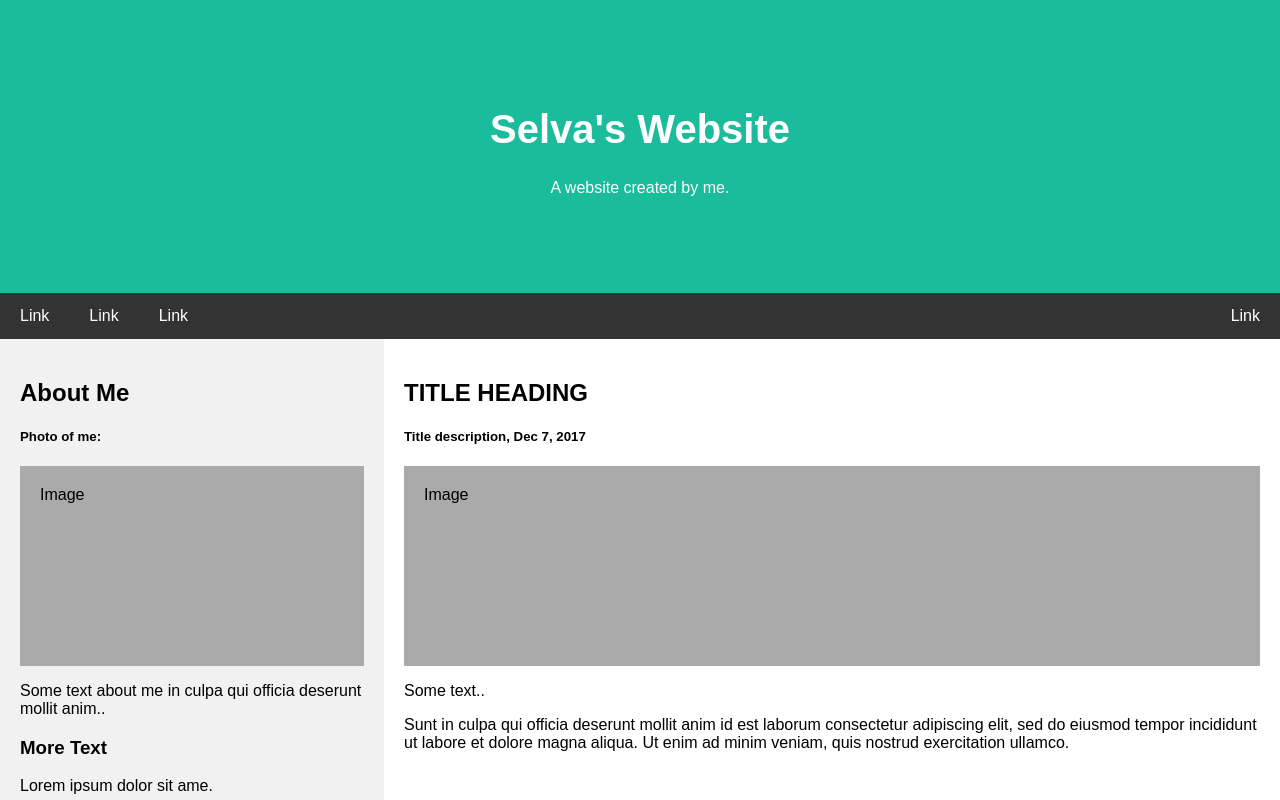
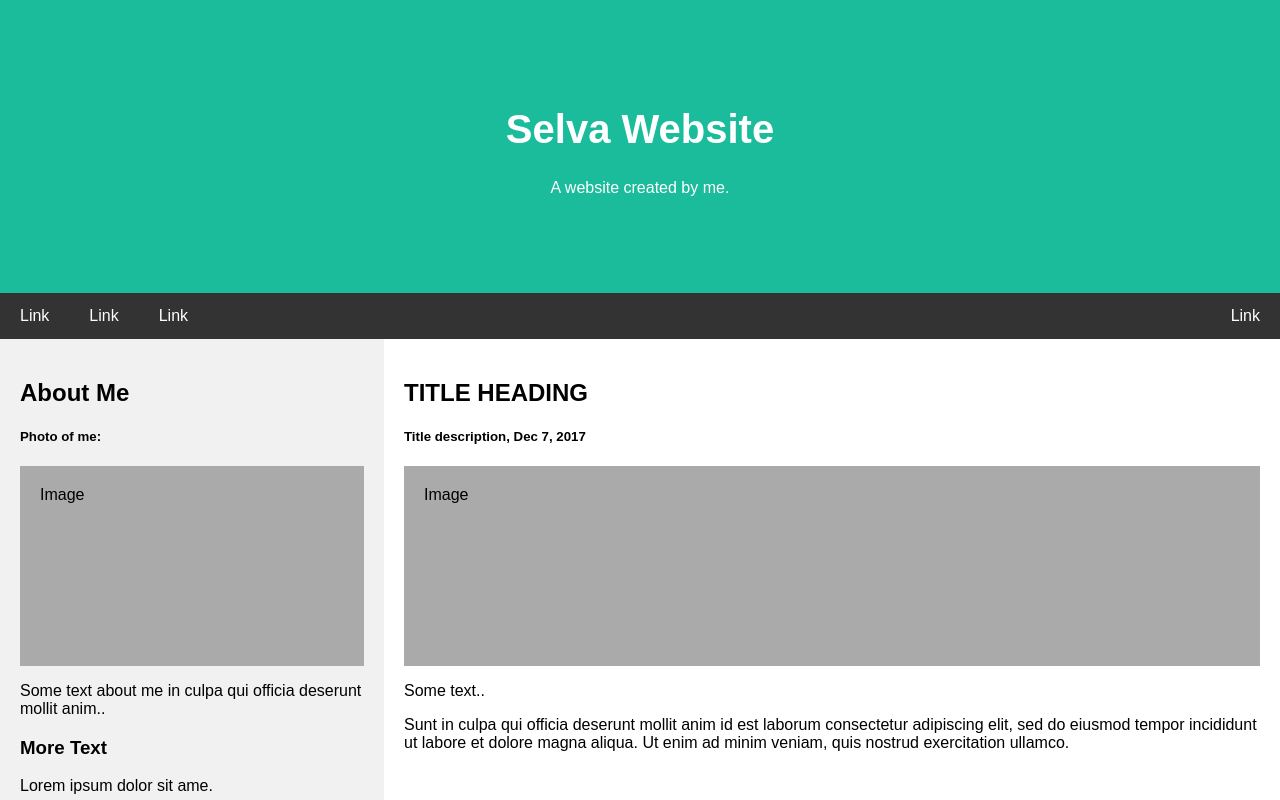
Before and after one commit to DevOpsUser2021/DevOps4TCArts, a plain HTML site: page sample.html in a window 1280 px wide. Shown: the top 800 px of the page. Drawn offline with Linux system fonts and the light colour scheme.

Commit message:
Update sample.html

```diff
--- a/sample.html
+++ b/sample.html
@@ -113,7 +113,7 @@ body {
 <body>
 
 <div class="header">
-  <h1>Selva's Website</h1>
+  <h1>Selva Website</h1>
   <p>A website created by me.</p>
 </div>
 
```
